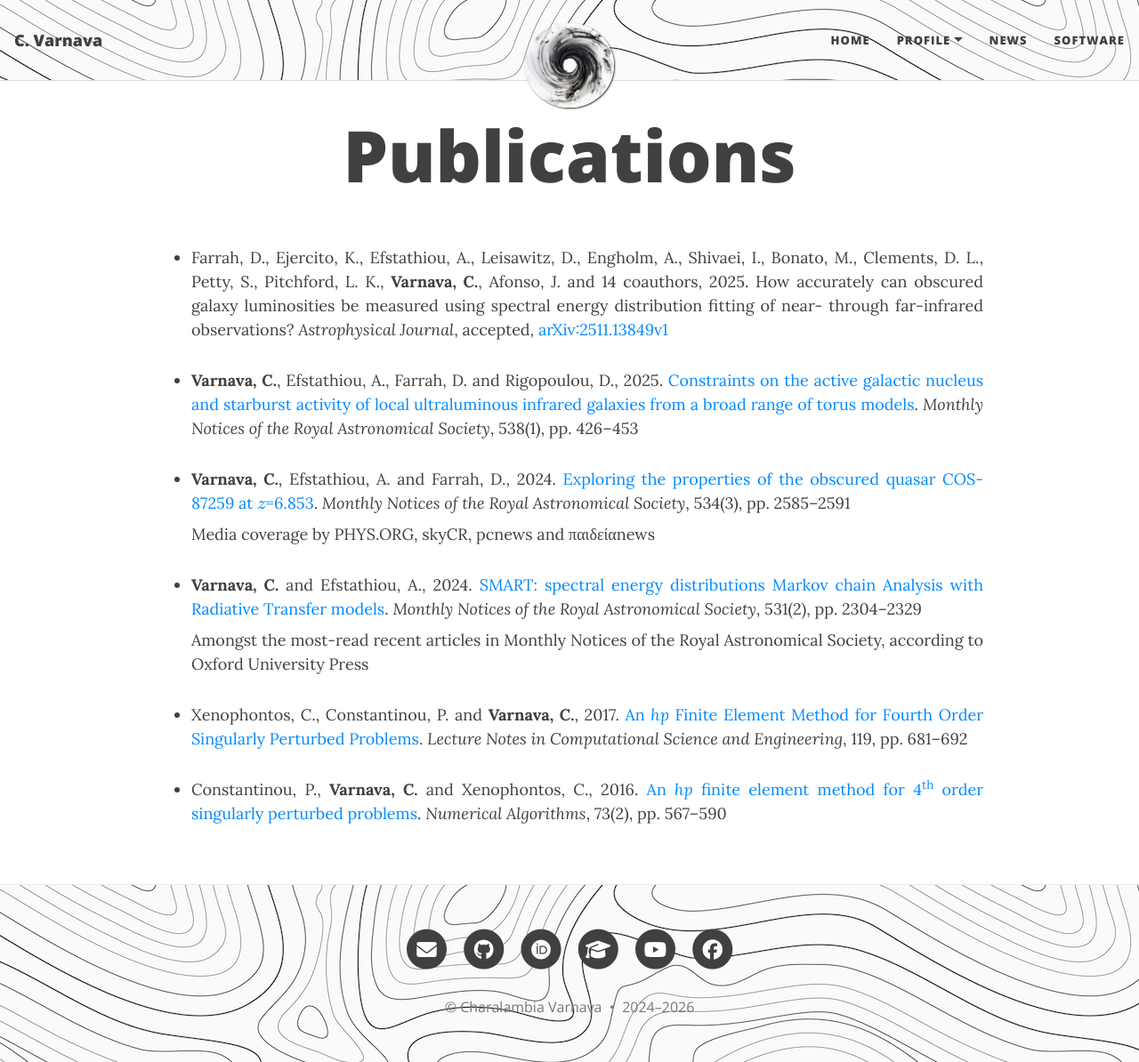
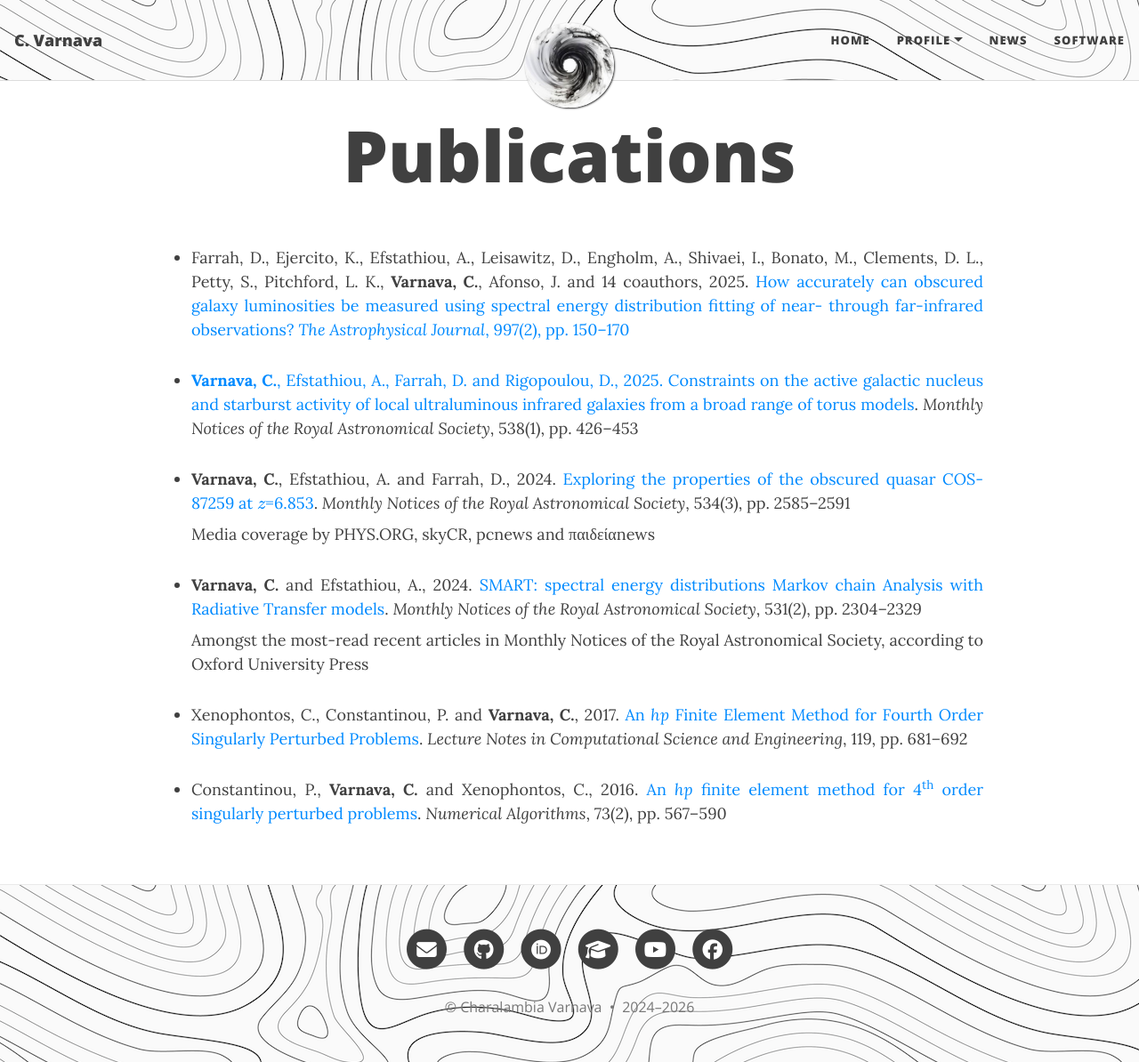
Before and after one commit to ch-var/ch-var.github.io, a Jekyll site: the page built from publications.html, in a window 1280 px wide and 1194 px high. Shown: the whole window at 89% size. Built offline with Jekyll 4.4.1, drawn with Linux system fonts in a browser that asks for light colours; formulas are drawn with MathJax 3.

Commit message:
Fix HTML formatting and update publication links

```diff
--- a/publications.html
+++ b/publications.html
@@ -23,7 +23,7 @@
 
 <p></p>
 <ul>
-<li class="responsive-margin">Farrah, D., Ejercito, K., Efstathiou, A., Leisawitz, D., Engholm, A., Shivaei, I., Bonato, M., Clements, D. L., Petty, S., Pitchford, L. K., <b>Varnava, C.</b>, Afonso, J. and 14 coauthors, 2025. How accurately can obscured galaxy luminosities be measured using spectral energy distribution fitting of near- through far-infrared observations? <i>Astrophysical Journal</i>, accepted, <a href="https://arxiv.org/abs/2511.13849v1">arXiv:2511.13849v1</a></li>
+<li class="responsive-margin">Farrah, D., Ejercito, K., Efstathiou, A., Leisawitz, D., Engholm, A., Shivaei, I., Bonato, M., Clements, D. L., Petty, S., Pitchford, L. K., <b>Varnava, C.</b>, Afonso, J. and 14 coauthors, 2025. <a href="https://doi.org/10.3847/1538-4357/ae21cd">How accurately can obscured galaxy luminosities be measured using spectral energy distribution fitting of near- through far-infrared observations? <i>The Astrophysical Journal</i>, 997(2), pp. 150–170</li>
 <p></p>
 <li class="responsive-margin"><b>Varnava, C.</b>, Efstathiou, A., Farrah, D. and Rigopoulou, D., 2025. <a href="https://doi.org/10.1093/mnras/staf319">Constraints on the active galactic nucleus and starburst activity of local ultraluminous infrared galaxies from a broad range of torus models</a>. <i>Monthly Notices of the Royal Astronomical Society</i>, 538(1), pp. 426–453</li>
 <p></p>
```
